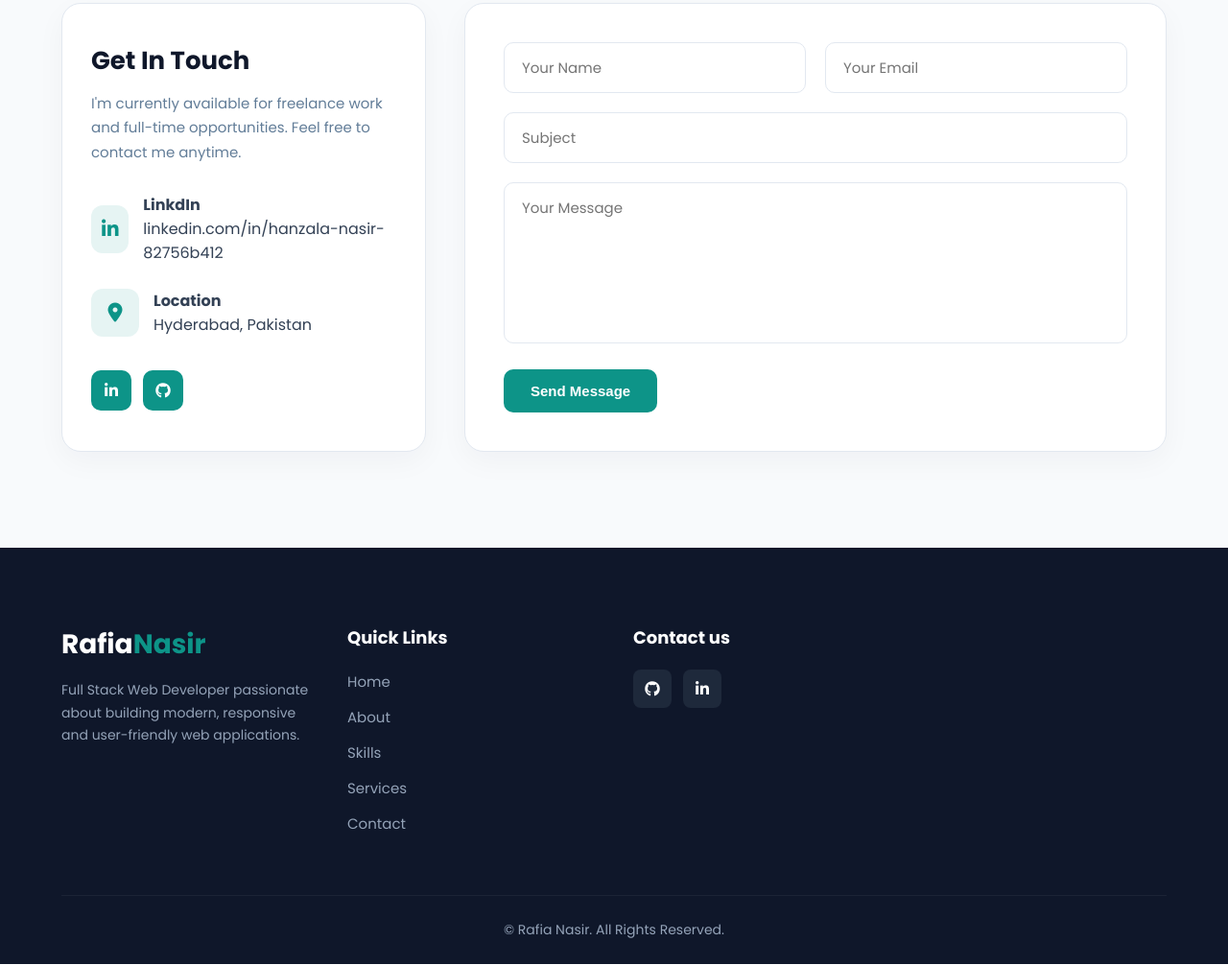
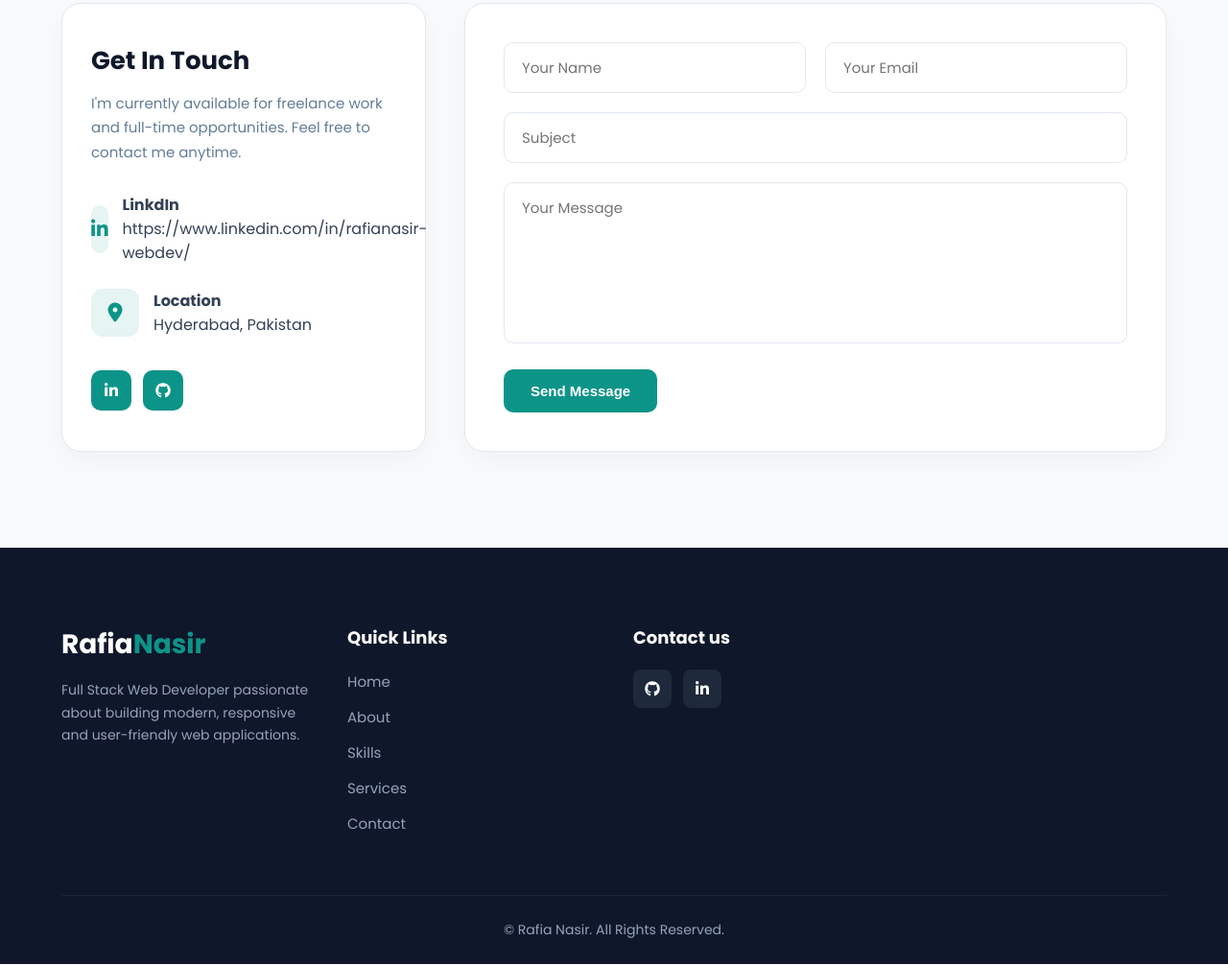
Before and after one commit to nasirhanzala/Rafia-Portfolio, a plain HTML site: page index.html in a window 1280 px wide. Shown: the part 4395-5401 px from the top of the page at 96% size. Drawn offline with Linux system fonts and the light colour scheme.

Commit message:
Update index.html

```diff
--- a/index.html
+++ b/index.html
@@ -588,7 +588,7 @@
                 <h4>LinkdIn</h4>
 
                 <a class="linkedin" href="#">
-            linkedin.com/in/hanzala-nasir-82756b412
+            https://www.linkedin.com/in/rafianasir-webdev/
         </a>
               </div>
             </div>
```
